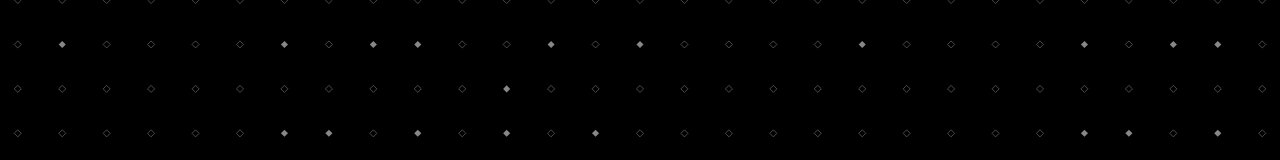
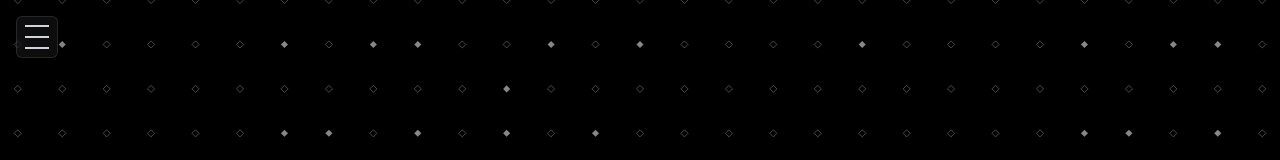
Before and after one commit to Lmx154/portfolio, a React (Vite) app: page / in a window 1280 px wide. Shown: the top 160 px of the page. Built offline with nearby package versions, Linux system fonts and the light colour scheme.

Commit message:
added nav menu button

```diff
--- a/src/App.tsx
+++ b/src/App.tsx
@@ -7,6 +7,13 @@
   return (
     <>
       <BackgroundCycle />
+      <nav className="fixed top-4 left-4 bg-white/5 backdrop-blur-sm border border-white/10 p-2 rounded-md shadow-lg hover:bg-white/10 transition-all duration-300 z-50">
+        <div className="w-6 h-6 flex flex-col justify-between items-center">
+          <span className="block w-full h-0.5 bg-gray-300"></span>
+          <span className="block w-full h-0.5 bg-gray-300"></span>
+          <span className="block w-full h-0.5 bg-gray-300"></span>
+        </div>
+      </nav>
       <main className="relative z-10">
         <Home />
         <Projects />
--- a/src/index.css
+++ b/src/index.css
@@ -27,6 +27,10 @@
   background-position: center center, center;
   background-repeat: repeat, no-repeat;
   background-attachment: fixed;
+}
+
+nav {
+  /* Styles for the navigation button */
 }
 
 .fading-mask {
```
